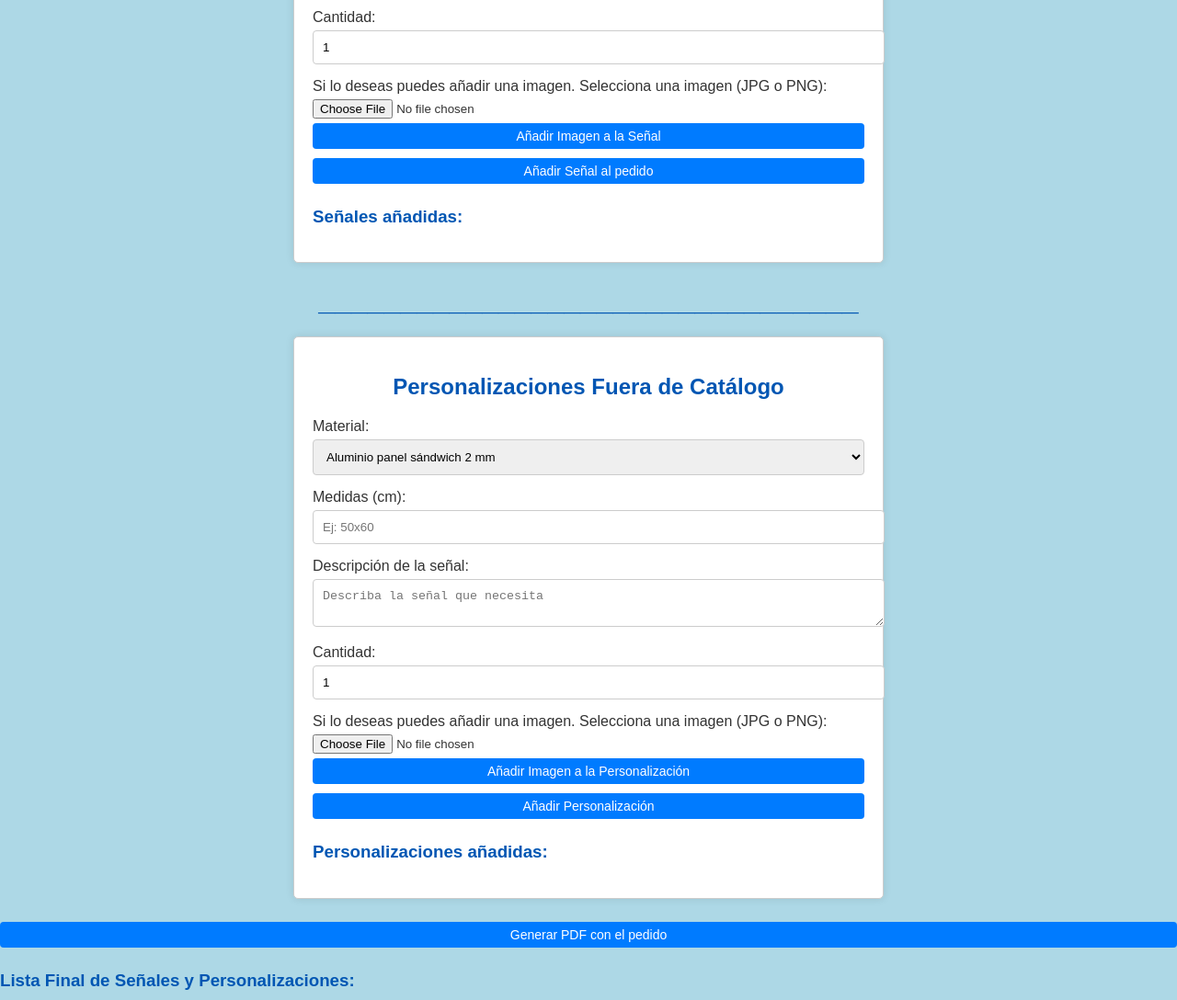
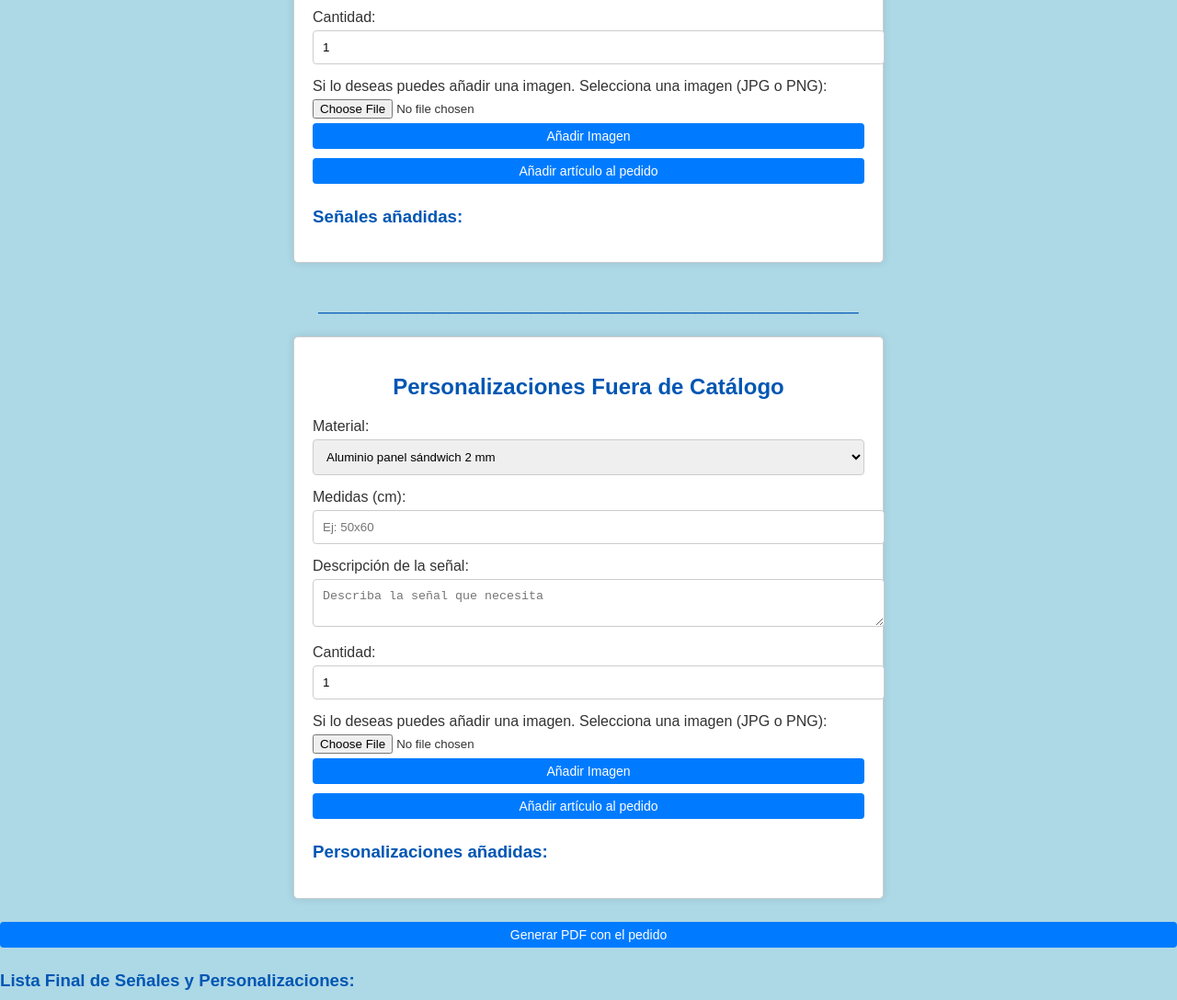
Before and after one commit to Pablo2vbng/appCVTools, a plain HTML site: page index.html in a window 1280 px wide. Shown: the part 380-1468 px from the top of the page at 92% size. Drawn offline with nearby package versions, Linux system fonts and the light colour scheme.

Commit message:
Cambiamos algún texto

```diff
--- a/index.html
+++ b/index.html
@@ -123,8 +123,8 @@
         <input type="file" name="imagen" id="imagen" accept="image/png, image/jpeg">
 
         <!-- Botón para añadir la señal seleccionada -->
-        <button type="button" id="añadirImagenSeñal">Añadir Imagen a la Señal</button>
-        <button type="button" id="añadirSeñal">Añadir Señal al pedido</button>
+        <button type="button" id="añadirImagenSeñal">Añadir Imagen </button>
+        <button type="button" id="añadirSeñal">Añadir artículo al pedido</button>
 
         <!-- Lista de señales añadidas -->
         <div id="listaSeñales">
@@ -162,8 +162,8 @@
         <input type="file" name="imagenPersonalizacion" id="imagenPersonalizacion" accept="image/png, image/jpeg">
 
         <!-- Botón para añadir personalización fuera de catálogo -->
-        <button type="button" id="añadirImagenPersonalizacion">Añadir Imagen a la Personalización</button>
-        <button type="button" id="añadirPersonalizacion">Añadir Personalización</button>
+        <button type="button" id="añadirImagenPersonalizacion">Añadir Imagen</button>
+        <button type="button" id="añadirPersonalizacion">Añadir artículo al pedido</button>
 
         <!-- Lista de personalizaciones añadidas -->
         <div id="listaPersonalizaciones">
```
Also changed, not shown: style.css (line endings or trailing spaces).
